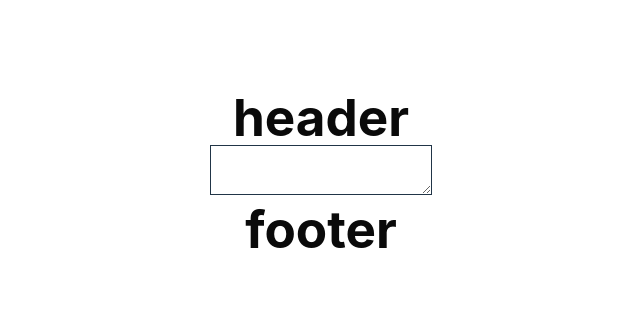
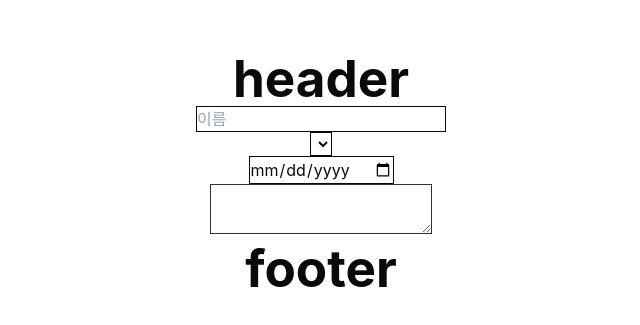
Before and after one commit to ASAC-06-A/FE_TEST, a React (Vite) app: page / in a window 1280 px wide. Shown: the part 227-552 px from the top of the page, without its empty margins (319-959 px from the left). Built offline with nearby package versions, Linux system fonts and the light colour scheme.

Commit message:
feat: State-변수 여러개 사용

```diff
--- a/src/components/Body.jsx
+++ b/src/components/Body.jsx
@@ -1,14 +1,41 @@
 import { useState } from 'react'
 
 function Body() {
-  const [text, setText] = useState('')
-  const handleOnChange = (e) => {
-    console.log('변경된 값: ', e.target.value)
-    setText(e.target.value)
+  const [name, setName] = useState('')
+  const [gender, setGender] = useState('')
+  const [birth, setBirth] = useState('')
+  const [bio, setBio] = useState('')
+
+  const onChangeName = (e) => {
+    setName(e.target.value)
+  }
+  const onChangeGender = (e) => {
+    setGender(e.target.value)
+  }
+  const onChangeBirth = (e) => {
+    setBirth(e.target.value)
+  }
+  const onChangeBio = (e) => {
+    setBio(e.target.value)
   }
   return (
     <div>
-      <textarea value={text} onChange={handleOnChange}></textarea>
+      <div>
+        <input value={name} onChange={onChangeName} placeholder='이름' />
+      </div>
+      <div>
+        <select value={gender} onChange={onChangeGender}>
+          <option key={''}></option>
+          <option key={'여성'}></option>
+          <option key={'남성'}></option>
+        </select>
+      </div>
+      <div>
+        <input type='date' value={birth} onChange={onChangeBirth} />
+      </div>
+      <div>
+        <textarea value={bio} onChange={onChangeBio} />
+      </div>
     </div>
   )
 }
```
